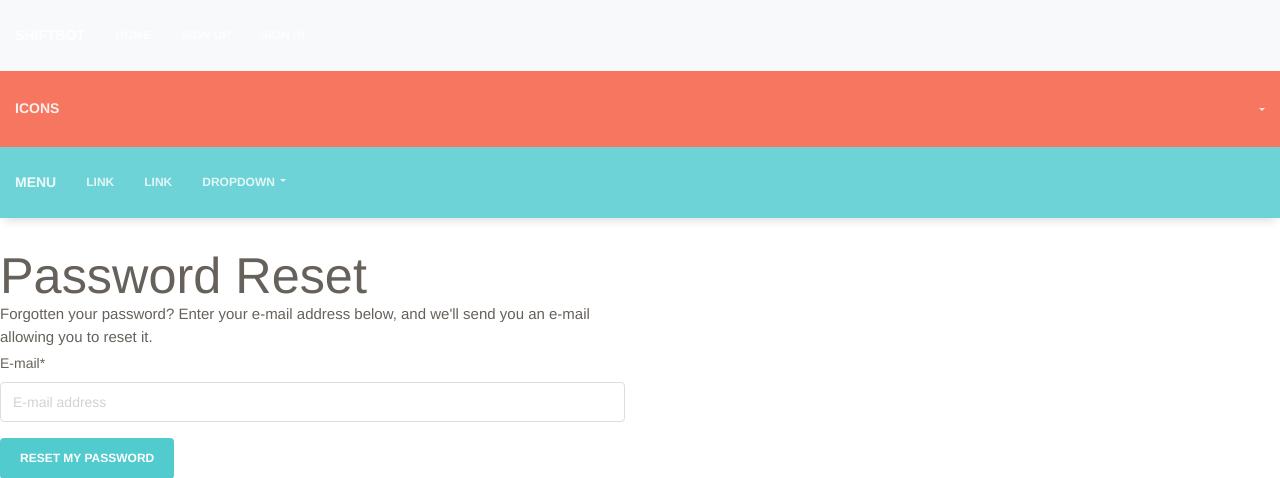
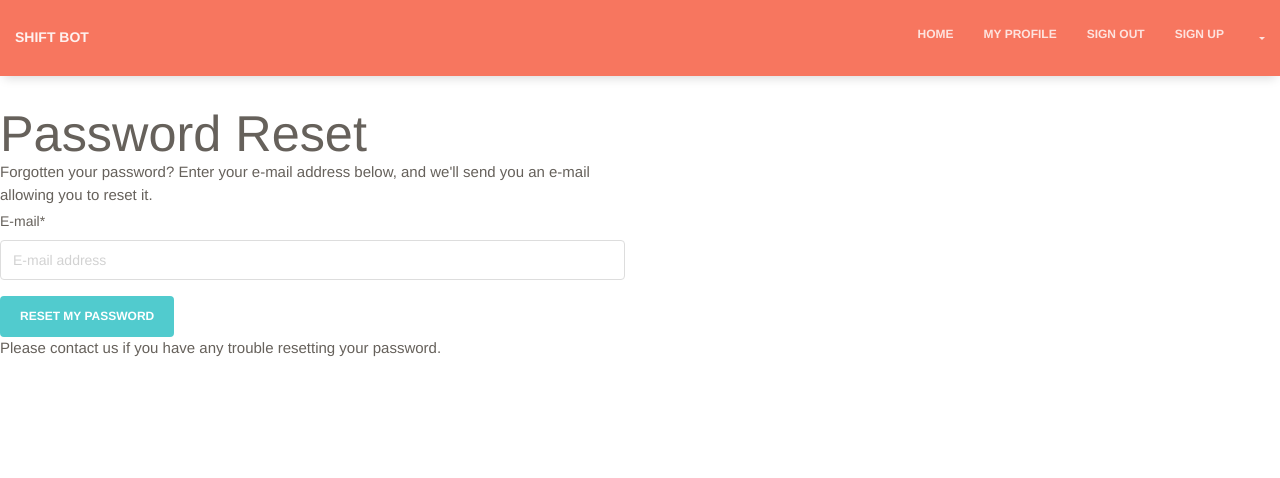
Before and after one commit to mknapper1/ShiftBot, a Django app: page /accounts/password/reset/ in a window 1280 px wide. Shown: the top 478 px of the page. Run offline with Django 3.2, Linux system fonts and the light colour scheme; style sheets or scripts are compiled from the project's sources; some libraries are stand-ins or nearby versions.

Commit message:
finished navbar

```diff
--- a/shiftbot/templates/base.html
+++ b/shiftbot/templates/base.html
@@ -37,58 +37,26 @@
 
 <body>
 
-<div class="m-b-1">
-    <nav class="navbar navbar-expand-md navbar-light bg-light">
-        <button class="navbar-toggler navbar-toggler-right" type="button" data-toggle="collapse"
-                data-target="#navbarSupportedContent" aria-controls="navbarSupportedContent" aria-expanded="false"
-                aria-label="Toggle navigation">
-            <span class="navbar-toggler-icon"></span>
-        </button>
-        <a class="navbar-brand" href="{% url 'home' %}">ShiftBot</a>
-
-        <div class="collapse navbar-collapse" id="navbarSupportedContent">
-            <ul class="navbar-nav mr-auto">
-                <li class="nav-item active">
-                    <a class="nav-link" href="{% url 'home' %}">Home <span class="sr-only">(current)</span></a>
-                </li>
-                {% if request.user.is_authenticated %}
-                    <li class="nav-item">
-                        {# URL provided by django-allauth/account/urls.py #}
-                        <a class="nav-link"
-                           href="{% url 'users:detail' request.user.username %}">{% trans "My Profile" %}</a>
-                    </li>
-                    <li class="nav-item">
-                        {# URL provided by django-allauth/account/urls.py #}
-                        <a class="nav-link" href="{% url 'account_logout' %}">{% trans "Sign Out" %}</a>
-                    </li>
-                {% else %}
-                    <li class="nav-item">
-                        {# URL provided by django-allauth/account/urls.py #}
-                        <a id="sign-up-link" class="nav-link"
-                           href="{% url 'account_signup' %}">{% trans "Sign Up" %}</a>
-                    </li>
-                    <li class="nav-item">
-                        {# URL provided by django-allauth/account/urls.py #}
-                        <a id="log-in-link" class="nav-link" href="{% url 'account_login' %}">{% trans "Sign In" %}</a>
-                    </li>
-                {% endif %}
-            </ul>
-        </div>
-    </nav>
     <nav class="navbar navbar-expand-md bg-danger">
                                 <button class="navbar-toggler navbar-toggler-right" type="button" data-toggle="collapse" data-target="#navbar-menu-icon" aria-controls="navbarSupportedContent" aria-expanded="false" aria-label="Toggle navigation">
                                     <span class="navbar-toggler-icon"></span>
                                     <span class="navbar-toggler-icon"></span>
                                     <span class="navbar-toggler-icon"></span>
 								</button>
-                                <a class="navbar-brand" href="#">Icons</a>
+                                <a class="navbar-brand" href="#">Shift Bot</a>
                                 <div class="collapse navbar-collapse" id="navbar-menu-icon">
                                     <ul class="navbar-nav ml-auto">
                                         <li class="nav-item active">
-                                            <a class="nav-link" href="#pk"><i class="nc-icon nc-email-85" aria-hidden="true"></i></a>
+                                            <a class="nav-link" href="{% url 'home' %}">Home <span class="sr-only">(current)</span></a>
                                         </li>
                                         <li class="nav-item">
-                                            <a class="nav-link" href="#pk"><i class="nc-icon nc-single-02" aria-hidden="true"></i></a>
+                                            <a class="nav-link" href="{% url 'users:detail' request.user.username %}">{% trans "My Profile" %}</a>
+                                        </li>
+                                        <li class="nav-item">
+                                            <a class="nav-link" href="{% url 'account_logout' %}">{% trans "Sign Out" %}</a>
+                                        </li>
+                                        <li class="nav-item">
+                                            <a class="nav-link" href="{% url 'account_signup' %}">{% trans "Sign Up" %}</a>
                                         </li>
                                         <div class="nav-item dropdown">
                                             <a class="nav-link dropdown-toggle" data-toggle="dropdown" href="#pk" role="button" aria-haspopup="true" aria-expanded="false"><i class="nc-icon nc-settings-gear-65" aria-hidden="true"></i></a>
@@ -105,38 +73,7 @@
                             </nav>
 
 
-<nav class="navbar navbar-expand-md bg-primary">
-                                <button class="navbar-toggler navbar-toggler-right" type="button" data-toggle="collapse" data-target="#navbar-menu" aria-controls="navbarSupportedContent" aria-expanded="false" aria-label="Toggle navigation">
-                                    <span class="navbar-toggler-icon"></span>
-                                    <span class="navbar-toggler-icon"></span>
-                                    <span class="navbar-toggler-icon"></span>
-								</button>
-                                <a class="navbar-brand" href="#">Menu</a>
-                                <div class="collapse navbar-collapse" id="navbar-menu">
-                                    <ul class="navbar-nav mr-auto">
-                                        <li class="nav-item">
-                                            <a class="nav-link" href="#pk">Link</a>
-                                        </li>
-                                        <li class="nav-item">
-                                            <a class="nav-link" href="#pk">Link</a>
-                                        </li>
-                                        <div class="nav-item dropdown">
-                                            <a class="nav-link dropdown-toggle" data-toggle="dropdown" id="dropdownMenuButton" href="#pk" role="button" aria-haspopup="true" aria-expanded="false">Dropdown</a>
-                                            <ul class="dropdown-menu dropdown-info" aria-labelledby="dropdownMenuButton">
-                                                <li class="dropdown-header">Dropdown header</li>
-                                                <a class="dropdown-item" href="#pk">Action</a>
-                                                <a class="dropdown-item" href="#pk">Another action</a>
-                                                <a class="dropdown-item" href="#pk">Something else here</a>
-                                                <div class="dropdown-divider"></div>
-                                                <a class="dropdown-item" href="#pk">Separated link</a>
-                                                <div class="dropdown-divider"></div>
-                                                <a class="dropdown-item" href="#pk">Another separated link</a>
-                                            </ul>
-                                        </div>
-                                    </ul>
-                                </div>
-                            </nav>
-</div>
+
 
 <div class="main">
 
```
